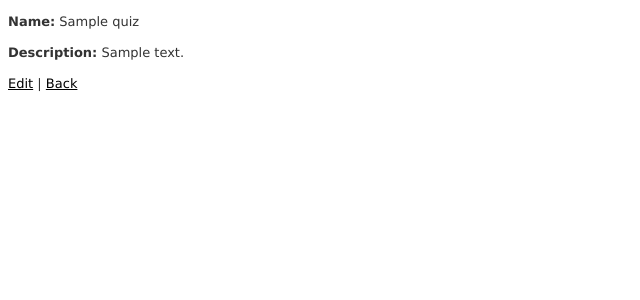
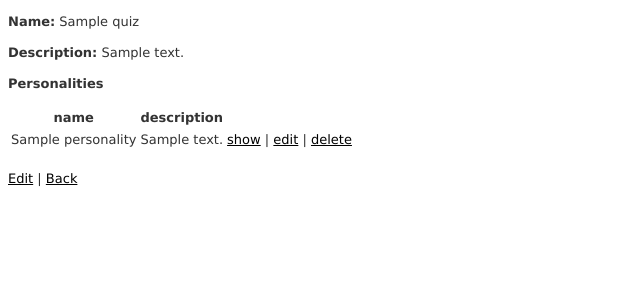
Before and after one commit to jorge8989/quiz_app, a Rails app: page /quizzes/1 in a window 1280 px wide. Shown: the top 300 px of the page, without its empty margins (0-640 px from the left). Run offline with Rails 7, Linux system fonts and the light colour scheme; tables that the repository leaves empty hold one stand-in row (values such as "Sample post"); style sheets or scripts are compiled from the project's sources; some libraries are stand-ins or nearby versions.

Commit message:
quiz and personalities associated

```diff
--- a/app/models/personality.rb
+++ b/app/models/personality.rb
@@ -1,2 +1,3 @@
 class Personality < ActiveRecord::Base
+    belongs_to :quiz
 end
--- a/app/models/quiz.rb
+++ b/app/models/quiz.rb
@@ -1,2 +1,3 @@
 class Quiz < ActiveRecord::Base
+    has_many :personalities
 end
--- a/app/views/quizzes/show.html.erb
+++ b/app/views/quizzes/show.html.erb
@@ -10,5 +10,26 @@
   <%= @quiz.description %>
 </p>
 
+<p>
+  <strong>Personalities</strong>
+  <table>
+    <tr>
+    <th>name</th>
+    <th>description</th>
+    <th></th>
+    </tr>
+  <% @quiz.personalities.each do |personality| %>
+  <tr>
+    <td><%= personality.name %></td>
+    <td><%= personality.description %></td>
+    <td>
+      <%= link_to 'show', personality_path(personality) %> |
+      <%= link_to 'edit', edit_personality_path(personality) %> |
+      <%= link_to 'delete', personality, method: :delete, data: {confirm: 'are you sure?'} %>
+    </td>
+  </tr>
+  <% end %>
+  </table>
+  <br>
 <%= link_to 'Edit', edit_quiz_path(@quiz) %> |
 <%= link_to 'Back', quizzes_path %>
--- /dev/null
+++ b/db/migrate/20160123034609_add_quiz_id_to_personalities.rb
@@ -0,0 +1,5 @@
+class AddQuizIdToPersonalities < ActiveRecord::Migration
+  def change
+    add_reference :personalities, :quiz, index: true, foreign_key: true
+  end
+end
```
Also changed, not shown: db/schema.rb.
